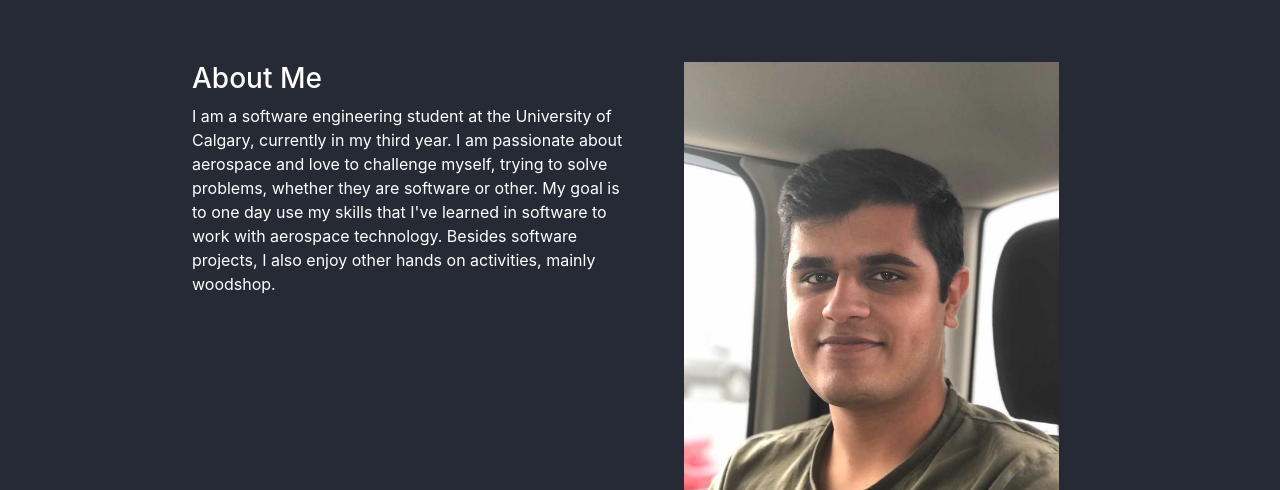
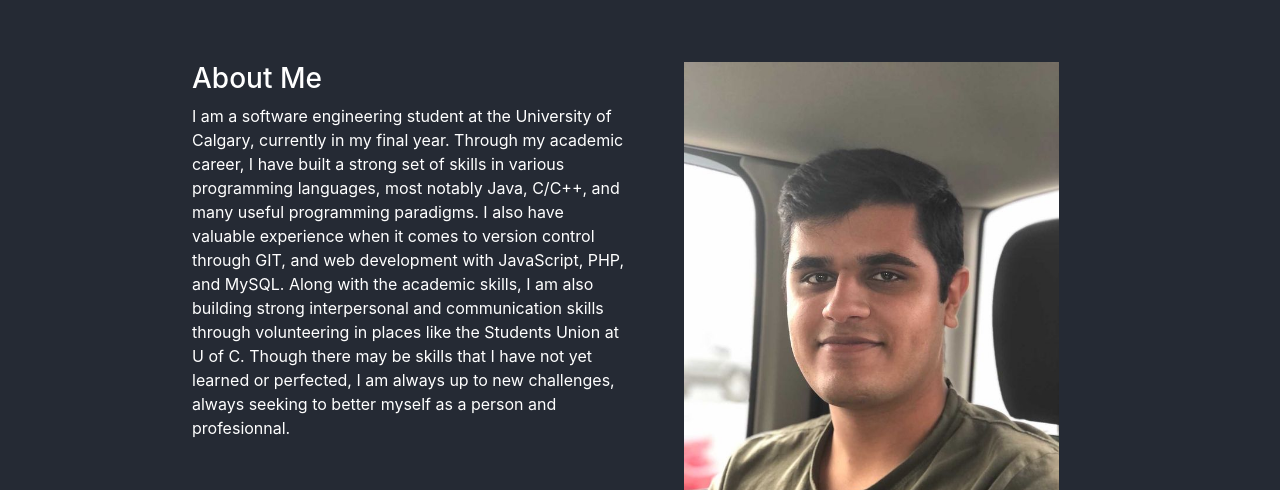
Before and after one commit to HashirA123/CV1, a plain HTML site: page index.html in a window 1280 px wide. Shown: the part 812-1302 px from the top of the page. Drawn offline with nearby package versions, Linux system fonts and the light colour scheme.

Commit message:
Updated the about me

```diff
--- a/index.html
+++ b/index.html
@@ -57,11 +57,11 @@
         <h3 class="about-title">About Me</h3>
         <p>
           I am a software engineering student at the University of
-          Calgary, currently in my third year. I am passionate about
-          aerospace and love to challenge myself, trying to solve problems,
-          whether they are software or other. My goal is to one day use my skills
-          that I've learned in software to work with aerospace technology. Besides software
-          projects, I also enjoy other hands on activities, mainly woodshop.
+          Calgary, currently in my final year. Through my academic career, I have built a strong set of skills in various programming languages, most notably Java, C/C++,
+          and many useful programming paradigms. I also have valuable experience when it comes to version control through GIT, and web development
+          with JavaScript, PHP, and MySQL. Along with the academic skills, I am also building strong interpersonal and communication skills through
+          volunteering in places like the Students Union at U of C. Though there may be skills that I have not yet learned or perfected, I am always up to new challenges,
+          always seeking to better myself as a person and profesionnal.
         </p>
       </div>
       <div class="myface col-md">
```
